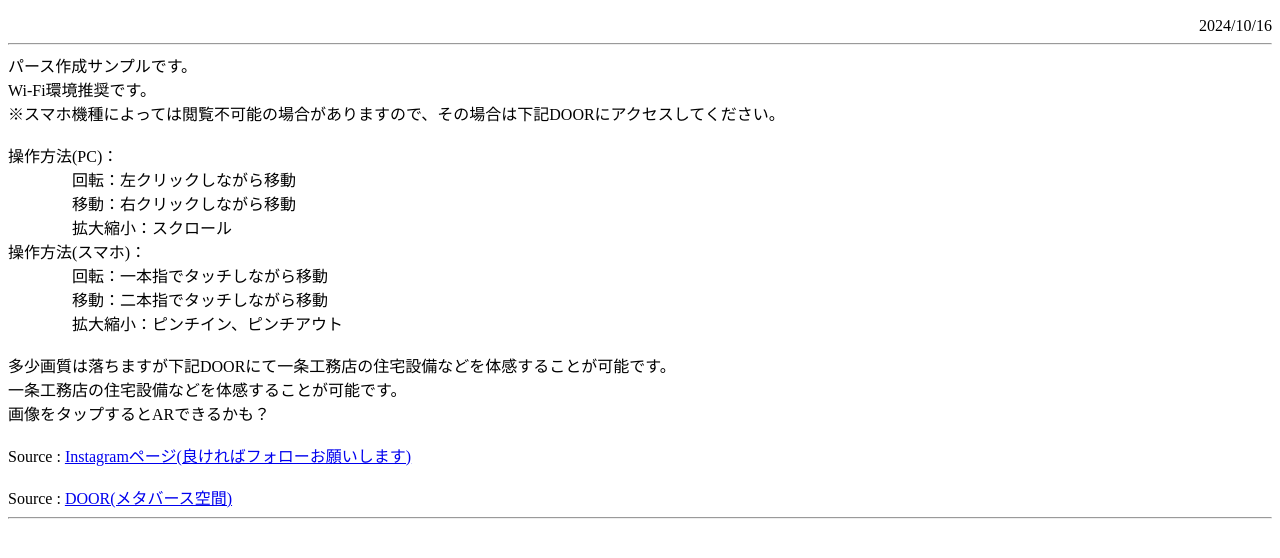
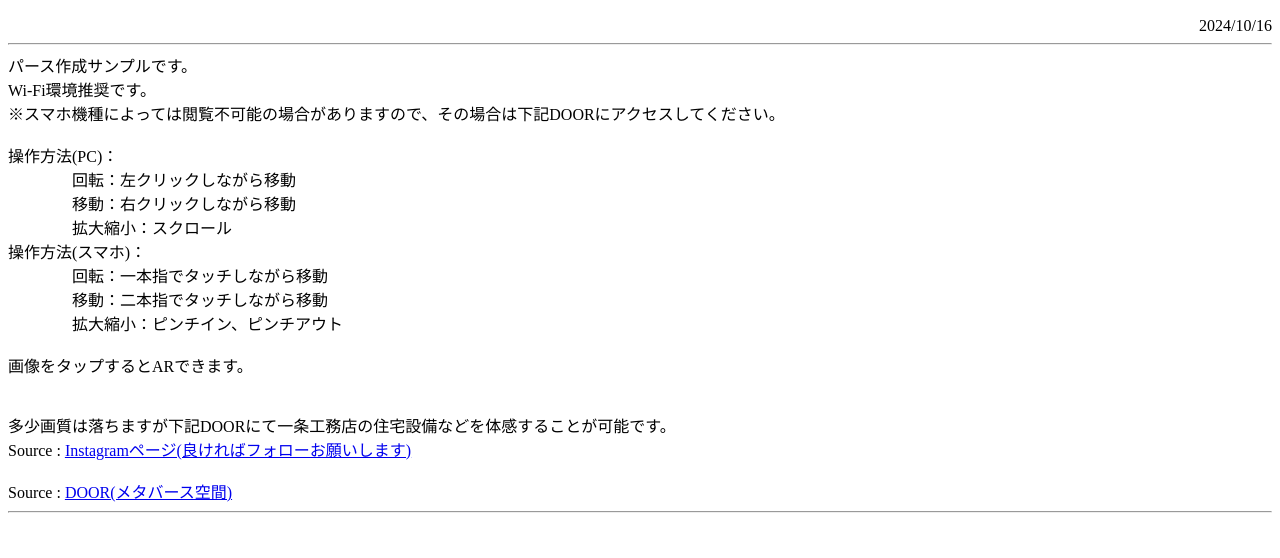
Before and after one commit to nhousegs/Nhouse_Perspective, a plain HTML site: page Ichijo_Tenjijo_Sample/index.html in a window 1280 px wide. Shown: the part 46-604 px from the top of the page. Drawn offline with nearby package versions, Linux system fonts and the light colour scheme.

Commit message:
Update index.html

```diff
--- a/Ichijo_Tenjijo_Sample/index.html
+++ b/Ichijo_Tenjijo_Sample/index.html
@@ -22,9 +22,8 @@
         　　　　移動：二本指でタッチしながら移動<br>
         　　　　拡大縮小：ピンチイン、ピンチアウト<br>
         <br>
-        多少画質は落ちますが下記DOORにて一条工務店の住宅設備などを体感することが可能です。<br>
-        一条工務店の住宅設備などを体感することが可能です。<br>
-        画像をタップするとARできるかも？<br>
+        画像をタップするとARできます。<br>
+        <br>
         <model-viewer
           ar
           ar-modes="scene-viewer webxr quick-look"
@@ -33,6 +32,7 @@
           camera-controls
         ></model-viewer>
         <br>
+        多少画質は落ちますが下記DOORにて一条工務店の住宅設備などを体感することが可能です。<br>
         Source : <a href="https://www.instagram.com/nhouse29_gsmart/">Instagramページ(良ければフォローお願いします)</a><br>
         <br>
         Source : <a href="https://s.door.ntt/73iPWuH">DOOR(メタバース空間)</a><br>
```
